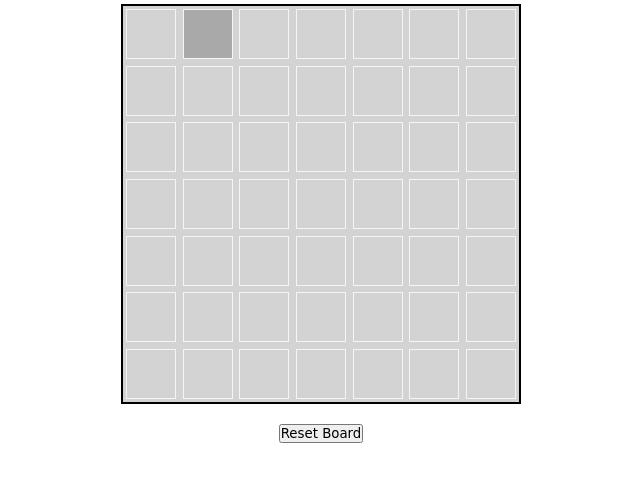
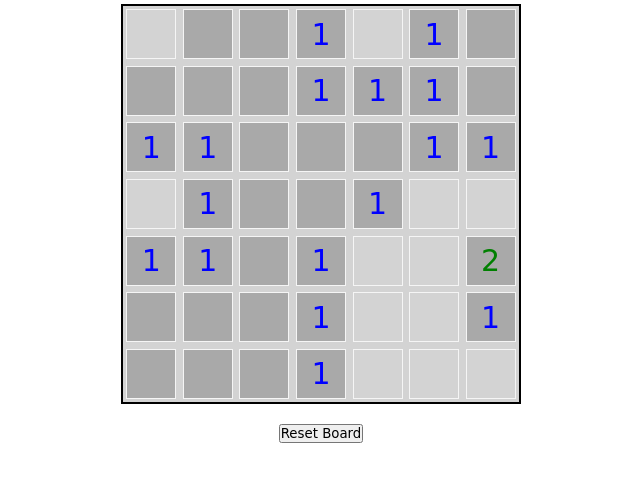
Before and after one commit to alexgaaranes/Minesweeper-Final-Codedex, a plain HTML site: page index.html in a window 1280 px wide. Both pictures are taken after a click on the element 526 px from the left and 79 px from the top of the page. Shown: the part 45-526 px from the top of the page, without its empty margins (319-959 px from the left). Drawn offline with Linux system fonts and the light colour scheme.

Commit message:
added buggy excavation

```diff
--- a/scripts/script.js
+++ b/scripts/script.js
@@ -195,24 +195,54 @@ function markNumber(idx, grid, sides, corners){
 function tileClicked(id){
     let tile = document.getElementById(id);
 
-    tile.setAttribute("class", "tileClicked");
+
     // Display the tile type
     if (tile.getAttribute("name") == "bomb"){
-        tile.innerHTML = "💣"
+        tile.setAttribute("class", "bomb");
+        tile.innerHTML = "💣";
     } else {
         let tileLabel = tile.getAttribute("name")
-        if (tileLabel != "blank"){
-            tile.setAttribute("class", "t"+tileLabel)
+        tile.setAttribute("class", "t"+tileLabel)
+        if (tileLabel != "0"){
             tile.innerHTML = tileLabel;
-        } else {
-            tile.setAttribute("class", tileLabel)
         }
     }
 
+    excavate(id);
 }
 
 // Excavate
+function excavate(id){  // Take the id of the clicked tile and check 4 directions (up, down, left, right)
+    let idx = Number(id.slice(4, id.length));
+    // console.log(id, idx);
 
+    if (mainGrid[idx] != 0){return;}    // base case
+
+    if((idx - width > 0) && mainGrid[idx - width] != '💣'){             // Top
+        const tile = document.getElementById("tile"+String(idx-width));
+        if(tile.getAttribute("class") != "t"+tile.getAttribute("name")){tileClicked("tile"+String(idx-width))};
+    }
+
+    if((idx - 1 % width != 0) && mainGrid[idx - 1] != '💣'){                // Left
+        console.log(idx, idx+1);
+        if(idx - 1 % width == 0){return ;}
+        const tile = document.getElementById("tile"+String(idx-1));
+        if(tile.getAttribute("class") != "t"+tile.getAttribute("name")){tileClicked("tile"+String(idx-1))};
+    }
+
+    if((idx + 1 % width != 0) && mainGrid[idx + 1] != '💣'){                // Right
+        console.log(idx, idx+1);
+        if(idx + 1 % width == 0){return ;}
+        const tile = document.getElementById("tile"+String(idx+1));
+        if(tile.getAttribute("class") != "t"+tile.getAttribute("name")){tileClicked("tile"+String(idx+1))};
+    }
+
+    if((idx + width < width*height) && mainGrid[idx + width] != '💣'){      // Bottom
+        const tile = document.getElementById("tile"+String(idx+width));
+        if(tile.getAttribute("class") != "t"+tile.getAttribute("name")){tileClicked("tile"+String(idx+width))};
+    }
+
+}
 
 
 // Initial Click (Should be Safe)
@@ -237,7 +267,7 @@ function initialClick(id){
                 if (mainGrid[i] !=0 ){
                     tile.setAttribute("name", mainGrid[i]);
                 } else {
-                    tile.setAttribute("name", "blank");
+                    tile.setAttribute("name", "0");
                 }
         }
     }
--- a/styles/style.css
+++ b/styles/style.css
@@ -35,7 +35,8 @@
     align-items: center;
 }
 
-.tileClicked, .blank {
+
+.t0, .bomb {
     background: darkgray;
 }
 
```
